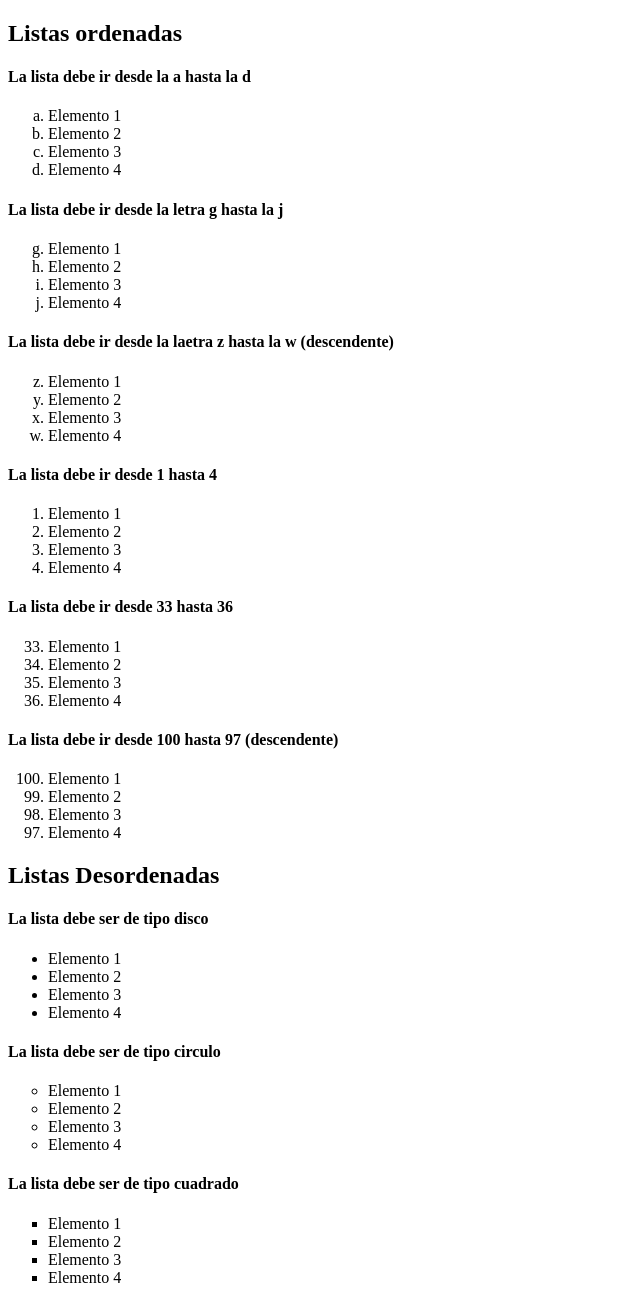
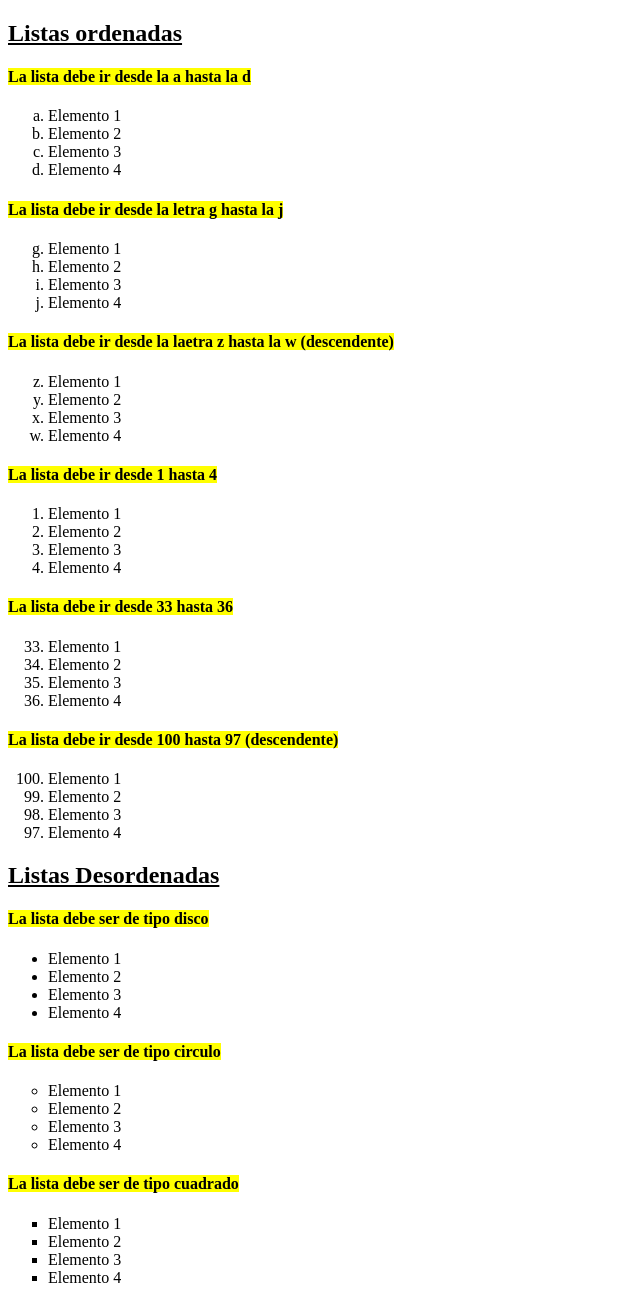
Before and after one commit to TaniQuiroga/Practice-of-lists-and-their-attributes-, a plain HTML site: page index.html in a window 1280 px wide. Shown: the whole page, without its empty margins (0-640 px from the left). Drawn offline with Linux system fonts and the light colour scheme.

Commit message:
1 file modified

```diff
--- a/index.html
+++ b/index.html
@@ -9,8 +9,8 @@
 
 <body>
 
-<h2>Listas ordenadas</h2>
-<h4>La lista debe ir desde la a hasta la d</h4>
+<h2><u> Listas ordenadas</u></h2>
+<h4><mark>La lista debe ir desde la a hasta la d</mark></h4>
 <ol type= "a">
   <li> Elemento 1 </li>
   <li> Elemento 2 </li>
@@ -18,7 +18,7 @@
   <li> Elemento 4 </li>
 </ol>
 
-<h4>La lista debe ir desde la letra g hasta la j</h4>
+<h4><mark>La lista debe ir desde la letra g hasta la j</mark></h4>
 <ol type= "a" start="7">
   <li> Elemento 1 </li>
   <li> Elemento 2 </li>
@@ -26,7 +26,7 @@
   <li> Elemento 4 </li>
 </ol>
 
-<h4>La lista debe ir desde la laetra z hasta la w (descendente)</h4>
+<h4><mark>La lista debe ir desde la laetra z hasta la w (descendente)</mark></h4>
 <ol type= "a" start="26" reversed>
 <li> Elemento 1 </li>
 <li> Elemento 2 </li>
@@ -34,7 +34,7 @@
 <li> Elemento 4 </li>
 </ol>
 
-<h4>La lista debe ir desde 1 hasta 4</h4>
+<h4><mark>La lista debe ir desde 1 hasta 4</mark></h4>
 <ol>
 <li> Elemento 1 </li>
 <li> Elemento 2 </li>
@@ -42,7 +42,7 @@
 <li> Elemento 4 </li>
 </ol>
 
-<h4>La lista debe ir desde 33 hasta 36 </h4>
+<h4><mark>La lista debe ir desde 33 hasta 36 </mark></h4>
 <ol start="33">
 <li> Elemento 1 </li>
 <li> Elemento 2 </li>
@@ -50,7 +50,7 @@
 <li> Elemento 4 </li>
 </ol>
 
-<h4>La lista debe ir desde 100 hasta 97 (descendente) </h4>
+<h4><mark>La lista debe ir desde 100 hasta 97 (descendente) </mark></h4>
 <ol start="100" reversed>
 <li> Elemento 1 </li>
 <li> Elemento 2 </li>
@@ -58,9 +58,9 @@
 <li> Elemento 4 </li>
 </ol>
 
-   <h2>Listas Desordenadas</h2>
+   <h2><u>Listas Desordenadas</u></h2>
 
-   <h4>La lista debe ser de tipo disco </h4>
+   <h4><mark>La lista debe ser de tipo disco </mark></h4>
    <ul>
    <li> Elemento 1 </li>
    <li> Elemento 2 </li>
@@ -68,7 +68,7 @@
    <li> Elemento 4 </li>
    </ul>
 
-   <h4>La lista debe ser de tipo circulo</h4>
+   <h4><mark>La lista debe ser de tipo circulo</mark></h4>
    <ul type= "circle">
    <li> Elemento 1 </li>
    <li> Elemento 2 </li>
@@ -76,7 +76,7 @@
    <li> Elemento 4 </li>
    </ul>
 
-   <h4>La lista debe ser de tipo cuadrado</h4>
+   <h4><mark>La lista debe ser de tipo cuadrado</mark></h4>
    <ul type= "square">
    <li> Elemento 1 </li>
    <li> Elemento 2 </li>
```
